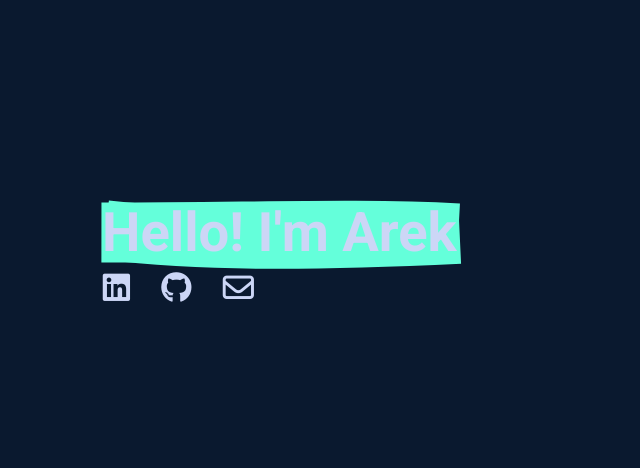
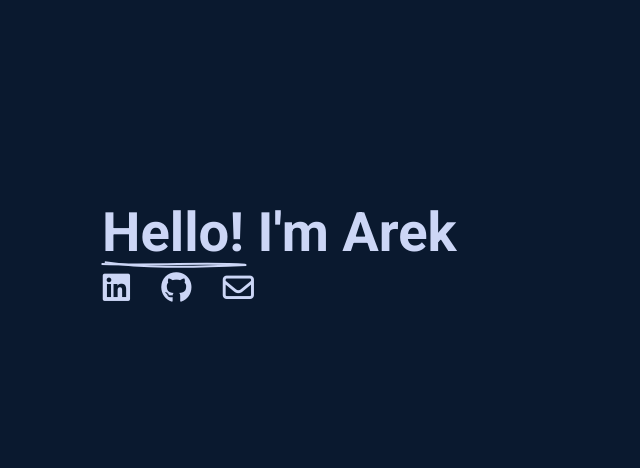
Before and after one commit to arekbauer/Personal-Portfolio-Project, a Django app: template portfolio/templates/portfolio/home.html in a window 1280 px wide. Shown: the part 173-641 px from the top of the page, without its empty margins (0-640 px from the left). Run offline with Django 3.2, Linux system fonts and the light colour scheme; the template is opened without the code that fills it, so the values that code supplies are empty; some libraries are stand-ins or nearby versions.

Commit message:
Finish Rough Notations Setup

```diff
--- a/portfolio/static/portfolio/js/about-me.js
+++ b/portfolio/static/portfolio/js/about-me.js
@@ -7,23 +7,39 @@ const colours = {
     lighterBlue: '#CCD6F6',
     lightestBlue: '#E6F1FF',
     clearBlue: '#94A3B8',
-    cream: '#64FFDA'
+    cream: '#64FFDA',
+    bluey: '#ccd6f6',
+    blueClear: '#233554'
 };
 
 document.addEventListener('DOMContentLoaded', () => {
+    // Define variables
+    const textAnnotations = [];
+
+    const title = document.querySelector('.highlight');
     const elements = document.querySelectorAll('.about-me span');
-    const title = document.querySelector('.left h3');
-    const annotations = [];
 
+    // Define animations
     elements.forEach(element => {
-        const annotation = annotate(element, { type: 'underline', color: colours.cream });
-        annotations.push(annotation);
+
+        const annotation = annotate(element, {
+            type: 'highlight',
+            color: colours.blueClear,
+            iterations: 1,
+        });
+        textAnnotations.push(annotation);
     });
 
-    const a1 = annotate(title, { type: 'highlight', color: colours.cream });
-    const ag = annotationGroup(annotations);
+    const a1 = annotate(title, {
+        type: 'underline',
+        color: colours.lighterBlue,
+        padding: 0
+    });
+
+    // Combine all annotations into one group
+    const allAnnotations = [a1, ...textAnnotations ];
 
     // Show the annotation group with animation
-    a1.show();
+    const ag = annotationGroup(allAnnotations);
     ag.show();
 });
--- a/portfolio/templates/portfolio/about-me.html
+++ b/portfolio/templates/portfolio/about-me.html
@@ -1,7 +1,7 @@
 <section>
     <div class="container">
         <div class="left">
-                <h3>Hello! I'm Arek</h3>
+                <h3><span class="highlight">Hello!</span> I'm Arek</h3>
             <div class="about-me">
                 {% for intro in intros %}
                 <p>{{ intro.description|safe }}</p>
```
Also changed, not shown: db.sqlite3.
